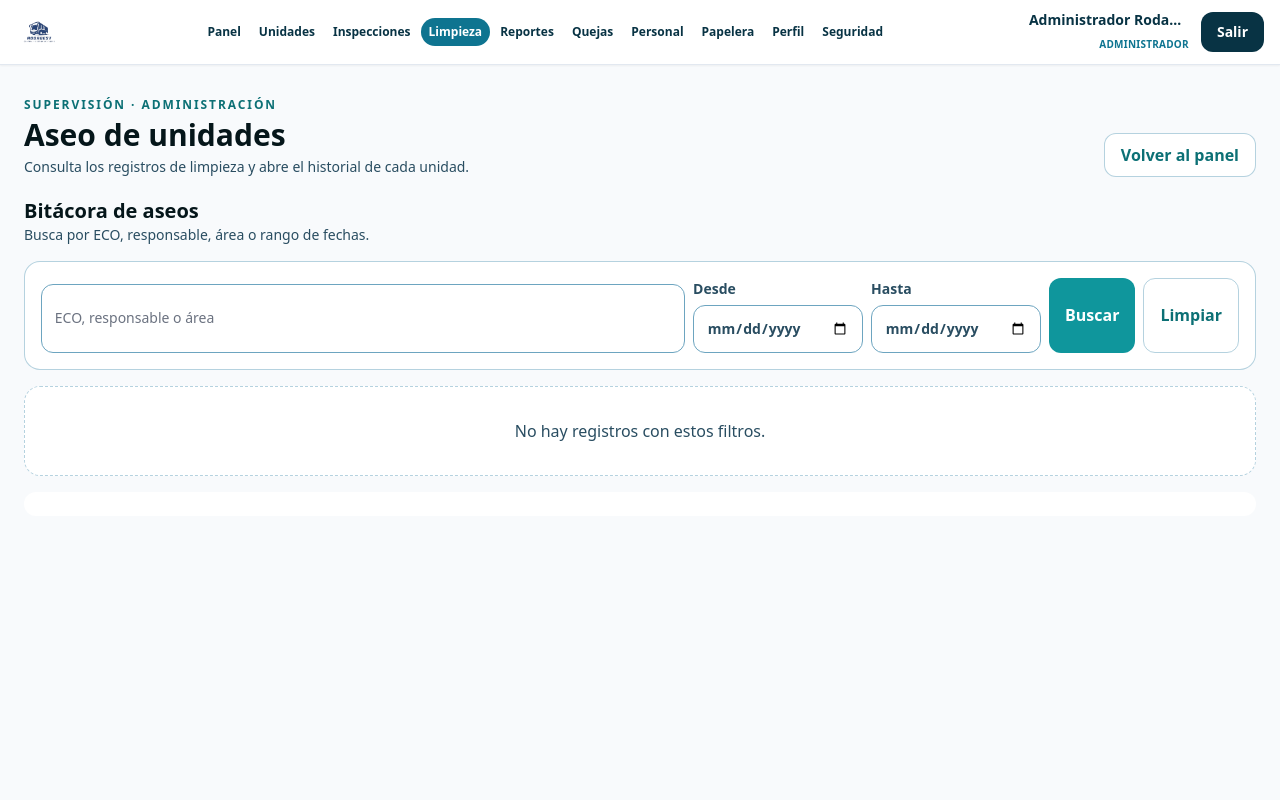
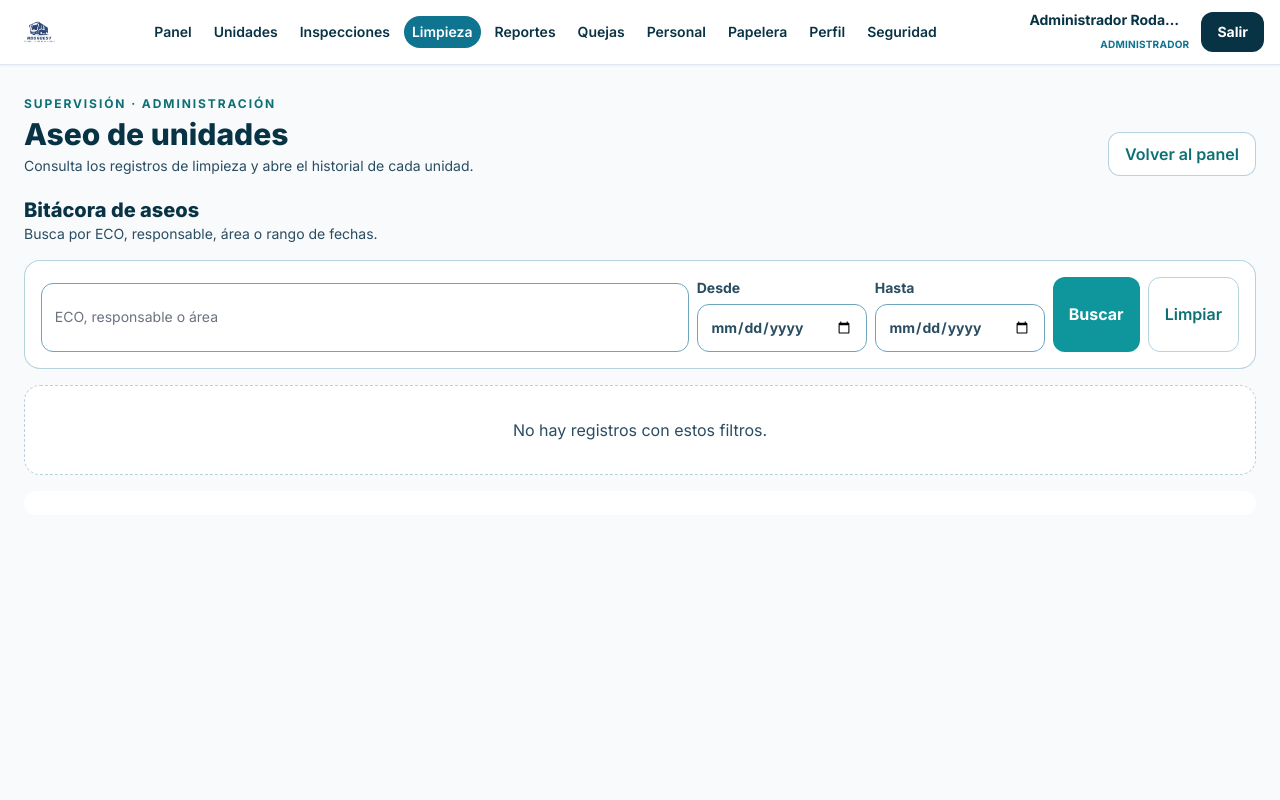
Before and after one commit to DI3G0180/RODAGEST, a Laravel app: page /aseos in a window 1280 px wide. Run offline with Laravel 12, Linux system fonts and the light colour scheme; a user stored in the database is signed in; data comes from the database, SQL or seed files in the repository; data that the repository does not hold is empty; style sheets or scripts are compiled from the project's sources.

Commit message:
feat: splash screen pre-login, tipografia profesional, tablas y menu APK

```diff
--- a/resources/css/app.css
+++ b/resources/css/app.css
@@ -3,16 +3,17 @@
 @tailwind utilities;
 
 :root {
-    --rodagest-abyss: #05161A;
-    --rodagest-petroleum: #072E33;
-    --rodagest-turquoise: #0C7075;
-    --rodagest-cyan: #0F969C;
-    --rodagest-sky: #6DA5C0;
-    --rodagest-steel: #294D61;
-    --rodagest-background: #F4F9FB;
+    --rodagest-abyss: #083344;
+    --rodagest-petroleum: #083344;
+    --rodagest-turquoise: #0E7490;
+    --rodagest-cyan: #0E7490;
+    --rodagest-sky: #BAE6FD;
+    --rodagest-steel: #334155;
+    --rodagest-background: #F8FAFC;
 }
 
 html, body { background-color: var(--rodagest-background); color: var(--rodagest-abyss); }
+html, body { font-family: Inter, system-ui, -apple-system, "Segoe UI", sans-serif; }
 h1, h2 { color: var(--rodagest-abyss); }
 thead { background: var(--rodagest-petroleum); color: #fff; }
 thead th { color: #fff; }
@@ -23,6 +24,8 @@ input:not([type="checkbox"]):not([type="radio"]), select, textarea {
     font-size: 16px;
 }
 
+.metric b, .kpi-value { font-variant-numeric: tabular-nums; }
+
 @media (min-width: 640px) {
     input:not([type="checkbox"]):not([type="radio"]), select, textarea {
         font-size: 14px;
--- a/resources/views/dashboard.blade.php
+++ b/resources/views/dashboard.blade.php
@@ -51,7 +51,7 @@
     default => [],
 })
 @include('partials.role-menu')
-<main class="mx-auto max-w-7xl space-y-4 overflow-x-hidden px-3 pb-6 pt-3 sm:space-y-6 sm:p-6 lg:p-8">
+<main class="mx-auto max-w-7xl space-y-4 overflow-x-hidden px-3 pb-6 pt-[4.5rem] sm:space-y-6 sm:px-6 sm:pb-6 sm:pt-20 lg:px-8 lg:pb-8 lg:pt-20">
     <header class="flex flex-col gap-4 border-b border-[#6DA5C0]/30 pb-5 sm:flex-row sm:items-end sm:justify-between">
         <div class="min-w-0">
             <p class="text-xs font-bold uppercase tracking-widest text-[#0C7075]">{{ $roleLabels[$userRole] ?? 'Personal' }} · {{ now()->format('d/m/Y') }}</p>
--- a/resources/views/layouts/app.blade.php
+++ b/resources/views/layouts/app.blade.php
@@ -6,56 +6,23 @@
     <link rel="icon" type="image/png" href="/favicon.png?v=4">
     <link rel="shortcut icon" href="/favicon.ico?v=4">
     <link rel="apple-touch-icon" href="/apple-touch-icon.png?v=4">
+    <link rel="preconnect" href="https://fonts.googleapis.com">
+    <link rel="preconnect" href="https://fonts.gstatic.com" crossorigin>
+    <link href="https://fonts.googleapis.com/css2?family=Inter:wght@400;500;600;700;800&display=swap" rel="stylesheet">
     @vite(['resources/css/app.css', 'resources/js/app.js'])
-    <style>h1,h2{color:#05161A}thead{background:#072E33!important;color:#fff!important}thead th{color:#fff!important}</style>
+    <style>h1,h2{color:#083344}thead{background:#083344!important;color:#fff!important}thead th{color:#fff!important}</style>
 </head>
 <body class="min-h-screen overflow-x-hidden bg-[#F8FAFC] font-sans text-[#083344] antialiased">
     @include('components.splash-screen')
     @include('partials.role-menu')
     @if(session('success') || session('error') || (session('status') && !in_array(session('status'), ['two-factor-enabled', 'two-factor-disabled', 'profile-updated', 'password-updated', 'verification-link-sent'], true)))
-        <div class="mx-auto w-full max-w-7xl space-y-2 px-4 pt-3 sm:px-6" aria-live="polite">
+        <div class="mx-auto w-full max-w-7xl space-y-2 px-4 pt-[4.75rem] sm:px-6" aria-live="polite">
             @if(session('success'))<div x-data="{ visible: true }" x-show="visible" x-transition.opacity x-init="setTimeout(() => visible = false, 5000)" class="flash-message rounded-xl border border-emerald-200 bg-emerald-50 p-3 text-sm font-medium text-emerald-800" role="status">{{ session('success') }}</div>@endif
             @if(session('status') && !in_array(session('status'), ['two-factor-enabled', 'two-factor-disabled', 'profile-updated', 'password-updated', 'verification-link-sent'], true))<div x-data="{ visible: true }" x-show="visible" x-transition.opacity x-init="setTimeout(() => visible = false, 5000)" class="flash-message rounded-xl border border-emerald-200 bg-emerald-50 p-3 text-sm font-medium text-emerald-800" role="status">{{ session('status') }}</div>@endif
             @if(session('error'))<div x-data="{ visible: true }" x-show="visible" x-transition.opacity x-init="setTimeout(() => visible = false, 6000)" class="flash-message rounded-xl border border-red-200 bg-red-50 p-3 text-sm font-medium text-red-800" role="alert">{{ session('error') }}</div>@endif
         </div>
     @endif
-    <main class="min-w-0 overflow-x-hidden pb-8">@yield('content')</main>
-    @auth
-        @php
-            $mobileUser = auth()->user();
-            $mobileRole = $mobileUser->role;
-            $mobileRoleLabels = ['admin' => 'Administrador', 'inspector' => 'Inspector', 'operador' => 'Operador', 'limpieza' => 'Limpieza'];
-            $mobileGroupsByRole = [
-                'admin' => ['Operación principal' => [['Panel principal','dashboard'],['Unidades','unidades.index'],['Inspecciones','inspecciones.index'],['Aseos / Limpieza','aseos.index']], 'Seguimiento y control' => [['Reportes operativos','reportes.index'],['Quejas e incidencias','quejas.index'],['Personal','empleados.index'],['Papelera','papelera.index']]],
-                'inspector' => ['Operación principal' => [['Panel principal','dashboard'],['Inspecciones','inspecciones.index']], 'Seguimiento y control' => [['Quejas e incidencias','quejas.index']]],
-                'operador' => ['Operación principal' => [['Panel principal','dashboard'],['Mi hoja de vida','empleados.hoja-vida.own']], 'Seguimiento y control' => [['Mis reportes','quejas.index']]],
-                'limpieza' => ['Operación principal' => [['Panel principal','dashboard'],['Aseos / Limpieza','aseos.index']], 'Seguimiento y control' => [['Reportes de limpieza','quejas.index']]],
-            ];
-            $mobileGroups = $mobileGroupsByRole[$mobileRole] ?? ['Operación principal' => [['Panel principal','dashboard']]];
-            $mobileGroups['Cuenta y seguridad'] = [['Mi perfil','profile.edit'],['Seguridad 2FA','2fa.setup']];
-        @endphp
-
-        <div id="mobile-nav-drawer" x-data="{ open: false }" @mobile-menu-state.window="open = $event.detail.open" @keydown.escape.window="window.toggleMobileMenu(false)" class="hidden lg:hidden" aria-hidden="true" style="display:none; position:fixed; inset:0; z-index:99999;">
-            <div onclick="window.toggleMobileMenu(false)" aria-label="Cerrar menú" style="position:fixed; inset:0; background:rgba(0,0,0,0.6); z-index:1;"></div>
-            <aside role="dialog" aria-modal="true" aria-labelledby="mobile-nav-title" style="position:fixed; top:0; right:0; bottom:0; width:280px; max-width:85vw; background:#ffffff; z-index:2; overflow-y:auto; box-shadow:-12px 0 32px rgba(0,0,0,.28); display:flex; flex-direction:column;">
-                <div style="background:#083344; color:#fff; padding:20px;">
-                    <div class="flex items-start justify-between gap-3"><div class="min-w-0"><h2 id="mobile-nav-title" class="break-words text-lg font-extrabold text-white">{{ $mobileUser->name }}</h2><span class="mt-1 inline-flex rounded-full bg-[#0E7490] px-3 py-1 text-xs font-bold uppercase text-white">{{ $mobileRoleLabels[$mobileRole] ?? $mobileRole }}</span></div><button type="button" onclick="window.toggleMobileMenu(false)" class="inline-flex min-h-11 shrink-0 items-center rounded-lg bg-white px-3 text-sm font-bold text-[#083344]">✕ Cerrar</button></div>
-                </div>
-                <div style="flex:1 1 auto; overflow-y:auto; padding:12px 0;">
-                    @foreach($mobileGroups as $groupLabel => $items)
-                        <section class="border-b border-slate-100 py-2"><h3 class="px-4 py-2 text-xs font-extrabold uppercase tracking-wide text-slate-500">{{ $groupLabel }}</h3>
-                            @foreach($items as [$label,$routeName])
-                                @php($mobileActive = request()->routeIs($routeName) || request()->routeIs($routeName.'.*'))
-                                <a href="{{ route($routeName, [], false) }}" @if($mobileActive) aria-current="page" @endif onclick="window.toggleMobileMenu(false)" class="block border-l-4 px-4 py-3 text-base font-medium {{ $mobileActive ? 'border-[#0E7490] bg-cyan-50 font-bold text-[#0E7490]' : 'border-transparent text-[#083344] hover:bg-slate-100' }}">{{ $label }}</a>
-                            @endforeach
-                        </section>
-                    @endforeach
-                </div>
-                <form method="POST" action="{{ route('logout', [], false) }}" class="shrink-0 border-t border-slate-200 bg-white p-4">@csrf<button class="min-h-12 w-full rounded-xl bg-[#083344] px-4 py-3 text-base font-bold text-white">Cerrar sesión</button></form>
-            </aside>
-        </div>
-
-    @endauth
+    <main class="min-w-0 overflow-x-hidden pb-8 pt-16">@yield('content')</main>
     <script>
         window.toggleMobileMenu = function (forceState) {
             var drawer = document.getElementById('mobile-nav-drawer');
@@ -80,5 +47,42 @@
             if (event.key === 'Escape') window.toggleMobileMenu(false);
         });
     </script>
+
+    @auth
+        @php
+            $mobileUser = auth()->user();
+            $mobileRole = $mobileUser->role;
+            $mobileRoleLabels = ['admin' => 'Administrador', 'inspector' => 'Inspector', 'operador' => 'Operador', 'limpieza' => 'Limpieza'];
+            $mobileGroupsByRole = [
+                'admin' => ['Operación principal' => [['Panel principal','dashboard'],['Unidades','unidades.index'],['Inspecciones','inspecciones.index'],['Aseos / Limpieza','aseos.index']], 'Seguimiento y control' => [['Reportes operativos','reportes.index'],['Quejas e incidencias','quejas.index'],['Personal','empleados.index'],['Papelera','papelera.index']]],
+                'inspector' => ['Operación principal' => [['Panel principal','dashboard'],['Inspecciones','inspecciones.index']], 'Seguimiento y control' => [['Quejas e incidencias','quejas.index']]],
+                'operador' => ['Operación principal' => [['Panel principal','dashboard'],['Mi hoja de vida','empleados.hoja-vida.own']], 'Seguimiento y control' => [['Mis reportes','quejas.index']]],
+                'limpieza' => ['Operación principal' => [['Panel principal','dashboard'],['Aseos / Limpieza','aseos.index']], 'Seguimiento y control' => [['Reportes de limpieza','quejas.index']]],
+            ];
+            $mobileGroups = $mobileGroupsByRole[$mobileRole] ?? ['Operación principal' => [['Panel principal','dashboard']]];
+            $mobileGroups['Cuenta y seguridad'] = [['Mi perfil','profile.edit'],['Seguridad 2FA','2fa.setup']];
+        @endphp
+
+        <div id="mobile-nav-drawer" x-data="{ open: false }" @mobile-menu-state.window="open = $event.detail.open" @keydown.escape.window="window.toggleMobileMenu(false)" class="hidden lg:hidden" aria-hidden="true" style="display: none; position: fixed; inset: 0; z-index: 99999;">
+            <div onclick="window.toggleMobileMenu(false)" aria-label="Cerrar menú" style="position: fixed; inset: 0; background: rgba(8, 51, 68, 0.65); z-index: 1;"></div>
+            <aside role="dialog" aria-modal="true" aria-labelledby="mobile-nav-title" style="position:fixed; top:0; right:0; bottom:0; width:280px; max-width:85vw; background:#ffffff; z-index:2; overflow-y:auto; box-shadow:-12px 0 32px rgba(0,0,0,.28); display:flex; flex-direction:column;">
+                <div style="background: linear-gradient(120deg, #083344, #0E7490); color:#fff; padding:20px;">
+                    <div class="flex items-start justify-between gap-3"><div class="min-w-0"><h2 id="mobile-nav-title" class="break-words text-lg font-extrabold text-white">{{ $mobileUser->name }}</h2><span class="mt-1 inline-flex rounded-full bg-[#0E7490] px-3 py-1 text-xs font-bold uppercase text-white">{{ $mobileRoleLabels[$mobileRole] ?? $mobileRole }}</span></div><button type="button" onclick="window.toggleMobileMenu(false)" class="inline-flex min-h-11 shrink-0 items-center rounded-lg bg-white px-3 text-sm font-bold text-[#083344]">✕ Cerrar</button></div>
+                </div>
+                <div style="flex:1 1 auto; overflow-y:auto; padding:12px 0;">
+                    @foreach($mobileGroups as $groupLabel => $items)
+                        <section class="border-b border-slate-100 py-2"><h3 class="px-4 py-2 text-xs font-extrabold uppercase tracking-wide text-slate-500">{{ $groupLabel }}</h3>
+                            @foreach($items as [$label,$routeName])
+                                @php($mobileActive = request()->routeIs($routeName) || request()->routeIs($routeName.'.*'))
+                                <a href="{{ route($routeName, [], false) }}" @if($mobileActive) aria-current="page" @endif onclick="window.toggleMobileMenu(false)" class="block border-l-4 px-4 py-3 text-base font-medium {{ $mobileActive ? 'border-[#0E7490] bg-cyan-50 font-bold text-[#0E7490]' : 'border-transparent text-[#083344] hover:bg-slate-100' }}">{{ $label }}</a>
+                            @endforeach
+                        </section>
+                    @endforeach
+                </div>
+                <form method="POST" action="{{ route('logout', [], false) }}" class="shrink-0 border-t border-slate-200 bg-white p-4">@csrf<button class="min-h-12 w-full rounded-xl bg-[#083344] px-4 py-3 text-base font-bold text-white">Cerrar sesión</button></form>
+            </aside>
+        </div>
+
+    @endauth
 </body>
 </html>
--- a/resources/views/partials/role-menu.blade.php
+++ b/resources/views/partials/role-menu.blade.php
@@ -44,17 +44,17 @@
         ];
     @endphp
 
-    <div class="sticky top-0 z-40 border-b border-slate-200 bg-white/95 shadow-sm backdrop-blur">
+    <div class="fixed left-0 right-0 top-0 z-40 border-b border-slate-200 bg-white/95 shadow-sm backdrop-blur">
         <header class="mx-auto flex h-16 max-w-[1600px] items-center justify-between gap-2 px-3 sm:px-4">
             <a href="{{ route('dashboard', [], false) }}" aria-label="RODAGEST, panel principal" class="flex min-w-0 shrink-0 items-center gap-2 lg:w-auto 2xl:w-44">
                 <img src="/images/logo-rodagest.png" alt="RODAGEST" class="h-9 w-auto max-w-40 object-contain [mix-blend-mode:multiply]">
                 <span class="hidden truncate text-sm font-semibold text-[#083344] 2xl:inline">Gestión de Flotas</span>
             </a>
 
-            <nav aria-label="Navegación principal" class="hidden min-w-0 flex-1 items-center justify-center gap-0.5 whitespace-nowrap px-1 lg:flex">
+            <nav aria-label="Navegación principal" class="hidden min-w-0 flex-1 items-center justify-center gap-1.5 whitespace-nowrap px-1 lg:flex">
                 @foreach($desktopItems as [$label, $routeName])
                     @php($active = request()->routeIs($routeName) || request()->routeIs($routeName . '.*'))
-                    <a href="{{ route($routeName, [], false) }}" title="{{ $label }}" @if($active) aria-current="page" @endif class="shrink-0 rounded-full px-1.5 py-1.5 text-[11px] font-semibold transition xl:px-2 xl:text-xs 2xl:px-2.5 2xl:text-sm {{ $active ? 'bg-[#0E7490] text-white' : 'text-[#083344] hover:bg-cyan-50' }}">
+                    <a href="{{ route($routeName, [], false) }}" title="{{ $label }}" @if($active) aria-current="page" @endif class="shrink-0 rounded-full px-1.5 py-1.5 text-xs font-semibold transition xl:px-2 xl:text-sm {{ $active ? 'bg-[#0E7490] text-white' : 'text-[#083344] hover:bg-cyan-50' }}">
                         <span>{{ $desktopLabels[$label] ?? $label }}</span>
                     </a>
                 @endforeach
@@ -65,7 +65,7 @@
                 <form method="POST" action="{{ route('logout', [], false) }}">@csrf<button class="min-h-10 rounded-xl bg-[#083344] px-3 text-xs font-bold text-white transition hover:bg-[#0E7490] xl:px-4 xl:text-sm">Salir</button></form>
             </div>
 
-            <button type="button" onclick="window.toggleMobileMenu(true)" aria-label="Abrir menú de navegación" aria-controls="mobile-nav-drawer" class="flex h-11 w-11 shrink-0 items-center justify-center rounded-xl bg-[#083344] p-2.5 text-white transition hover:bg-[#0E7490] focus:outline-none focus:ring-2 focus:ring-[#0E7490] lg:hidden">
+            <button type="button" onclick="window.toggleMobileMenu(true)" aria-label="Abrir menú de navegación" aria-controls="mobile-nav-drawer" aria-expanded="false" class="flex h-11 w-11 shrink-0 items-center justify-center rounded-xl bg-[#083344] p-2.5 text-white transition hover:bg-[#0E7490] focus:outline-none focus:ring-2 focus:ring-[#0E7490] lg:hidden">
                 <svg aria-hidden="true" class="h-5 w-5" fill="none" stroke="currentColor" viewBox="0 0 24 24"><path stroke-linecap="round" stroke-width="2" d="M4 6h16M4 12h16M4 18h16"/></svg>
             </button>
         </header>
--- a/tailwind.config.js
+++ b/tailwind.config.js
@@ -12,7 +12,7 @@ export default {
     theme: {
         extend: {
             fontFamily: {
-                sans: ['Figtree', ...defaultTheme.fontFamily.sans],
+                sans: ['Inter', 'system-ui', ...defaultTheme.fontFamily.sans],
             },
         },
     },
```
Also changed, not shown: resources/views/auth/login.blade.php (+8 -5 lines), resources/views/components/splash-screen.blade.php (+21 -31 lines), resources/views/layouts/guest.blade.php (+5 -2 lines).
